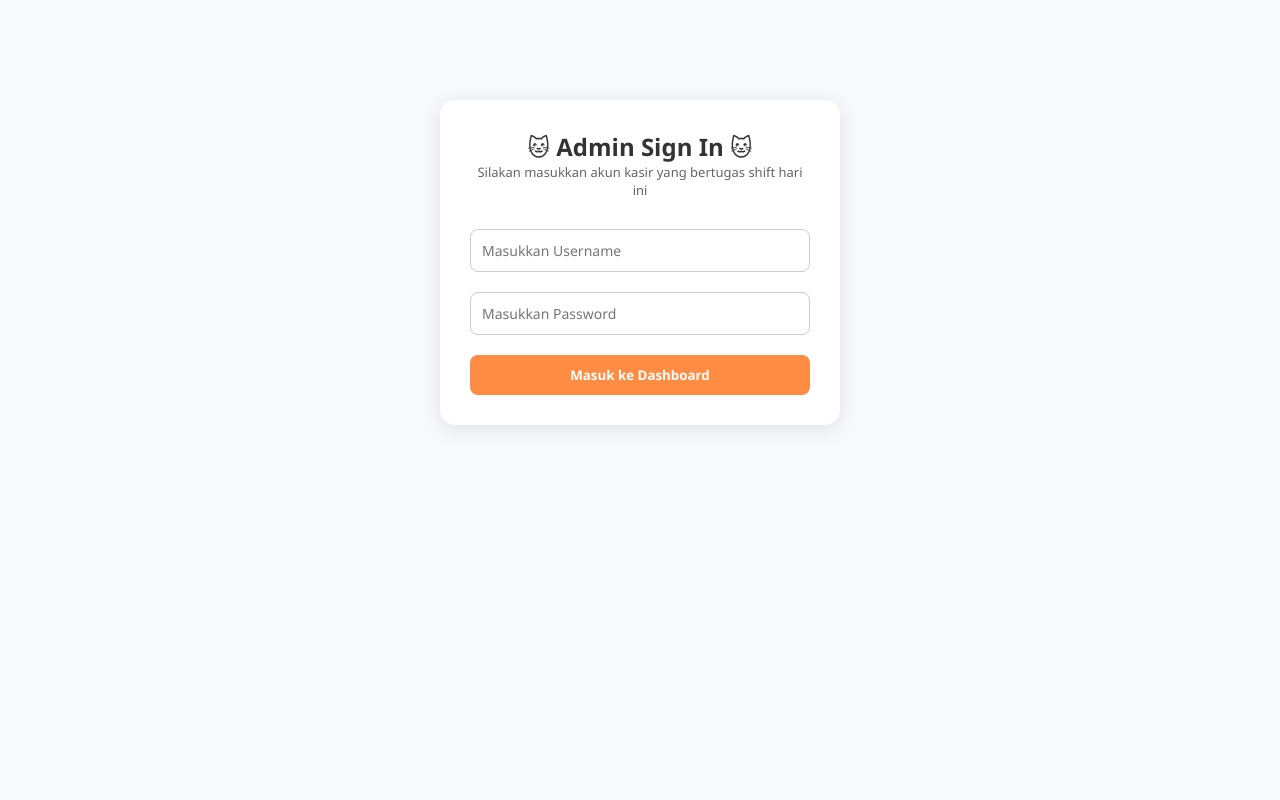
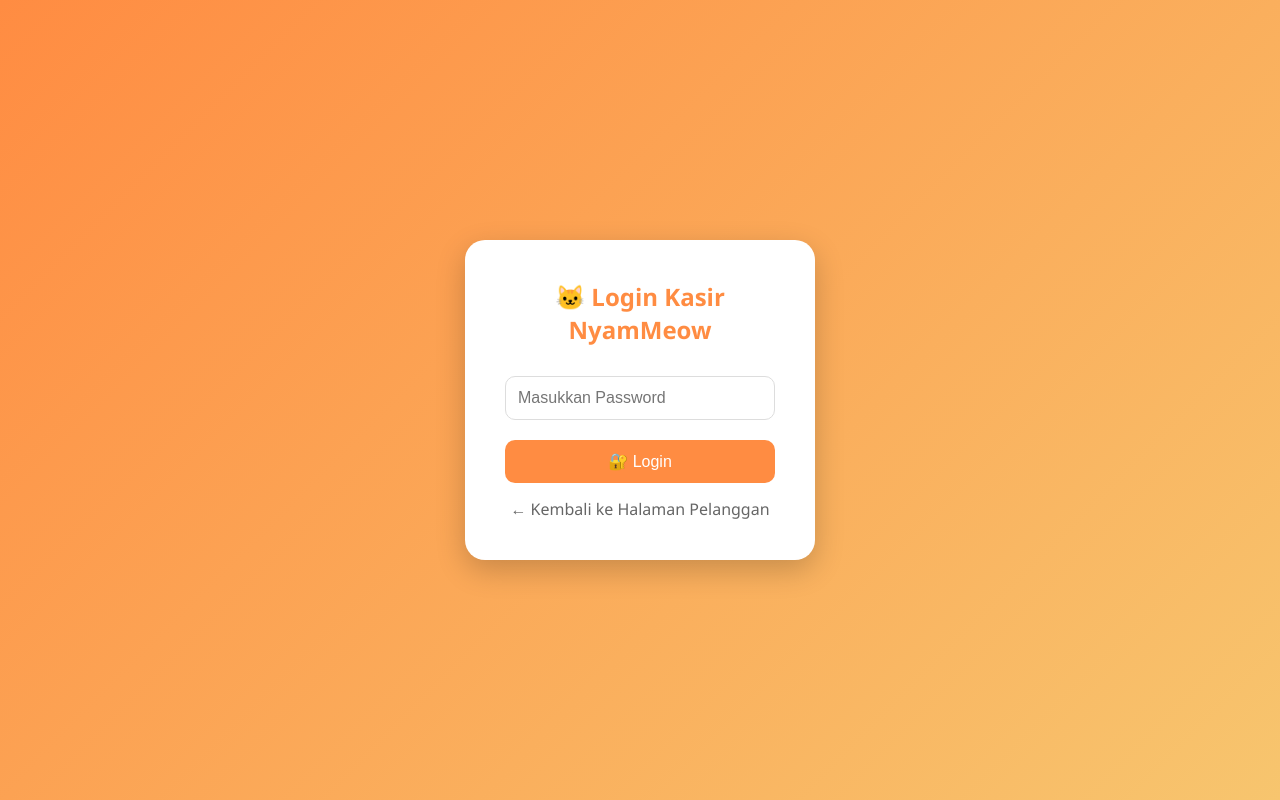
Before and after one commit to Syakilaaaa/TB_PrakBasDat_KlsB_Kelompok2, a PHP site: page /admin/login.php in a window 1280 px wide. Run offline with PHP 8.4, Linux system fonts and the light colour scheme.

Commit message:
Update login.php

```diff
--- a/admin/login.php
+++ b/admin/login.php
@@ -1,51 +1,80 @@
 <?php
 session_start();
-include '../config/db.php';
 
-if ($_SERVER['REQUEST_METHOD'] == 'POST') {
-    $username = $conn->real_escape_string($_POST['username']);
-    $password = $_POST['password'];
+$password_correct = 'admin123';
 
-    // Mencocokkan akun petugas admin Resto
-    $query = "SELECT * FROM admin WHERE username='$username' AND password='$password'";
-    $result = $conn->query($query);
-
-    if ($result && $result->num_rows > 0) {
-        $_SESSION['admin_logged'] = true;
-        $_SESSION['admin_nama'] = $username;
+if ($_SERVER['REQUEST_METHOD'] === 'POST') {
+    if ($_POST['password'] === $password_correct) {
+        $_SESSION['admin_login'] = true;
         header("Location: index.php");
         exit;
     } else {
-        $error = "Akun tidak terdaftar atau password keliru meow~";
+        $error = "Password salah!";
     }
+}
+
+if (isset($_SESSION['admin_login']) && $_SESSION['admin_login'] === true) {
+    header("Location: index.php");
+    exit;
 }
 ?>
 <!DOCTYPE html>
-<html lang="id">
+<html>
 <head>
     <meta charset="UTF-8">
-    <title>Login Admin - NyamMeow</title>
-    <link rel="stylesheet" href="../css/style.css">
+    <title>Login Kasir - NyamMeow</title>
     <style>
-        .login-box { max-width: 400px; margin: 80px auto; background: white; padding: 30px; border-radius: 15px; box-shadow: 0 4px 20px rgba(0,0,0,0.1); text-align: center; }
-        .form-input { width: 100%; padding: 11px; margin: 10px 0; border: 1px solid #ccc; border-radius: 8px; font-size: 14px; }
-        .btn-login { width: 100%; padding: 11px; background: #FF8C42; color: white; border: none; border-radius: 8px; font-weight: bold; cursor: pointer; margin-top: 10px; }
+        * { margin: 0; padding: 0; box-sizing: border-box; }
+        body {
+            font-family: 'Segoe UI', sans-serif;
+            background: linear-gradient(135deg, #FF8C42, #f7c56e);
+            display: flex;
+            justify-content: center;
+            align-items: center;
+            min-height: 100vh;
+        }
+        .login-box {
+            background: white;
+            padding: 40px;
+            border-radius: 20px;
+            box-shadow: 0 10px 30px rgba(0,0,0,0.2);
+            text-align: center;
+            width: 350px;
+        }
+        .login-box h2 { color: #FF8C42; margin-bottom: 20px; }
+        .login-box input {
+            width: 100%;
+            padding: 12px;
+            margin: 10px 0;
+            border: 1px solid #ddd;
+            border-radius: 10px;
+            font-size: 16px;
+        }
+        .login-box button {
+            background: #FF8C42;
+            color: white;
+            padding: 12px;
+            width: 100%;
+            border: none;
+            border-radius: 10px;
+            font-size: 16px;
+            cursor: pointer;
+            margin-top: 10px;
+        }
+        .login-box button:hover { background: #E6781A; }
+        .error { color: red; margin-bottom: 10px; }
+        .back-link { display: block; margin-top: 15px; color: #666; text-decoration: none; }
     </style>
 </head>
 <body>
     <div class="login-box">
-        <h2>🐱 Admin Sign In 🐱</h2>
-        <p style="font-size: 13px; color: #666; margin-bottom: 20px;">Silakan masukkan akun kasir yang bertugas shift hari ini</p>
-
-        <?php if(isset($error)): ?>
-            <p style="color: red; font-size: 13px; margin-bottom: 10px;">⚠️ <?= $error ?></p>
-        <?php endif; ?>
-
-        <form method="POST" action="login.php">
-            <input type="text" name="username" placeholder="Masukkan Username" class="form-input" required>
-            <input type="password" name="password" placeholder="Masukkan Password" class="form-input" required>
-            <button type="submit" name="login" class="btn-login">Masuk ke Dashboard</button>
+        <h2>🐱 Login Kasir NyamMeow</h2>
+        <?php if(isset($error)) echo "<p class='error'>$error</p>"; ?>
+        <form method="POST">
+            <input type="password" name="password" placeholder="Masukkan Password" required>
+            <button type="submit">🔐 Login</button>
         </form>
+        <a href="../index.php" class="back-link">← Kembali ke Halaman Pelanggan</a>
     </div>
 </body>
 </html>
```
